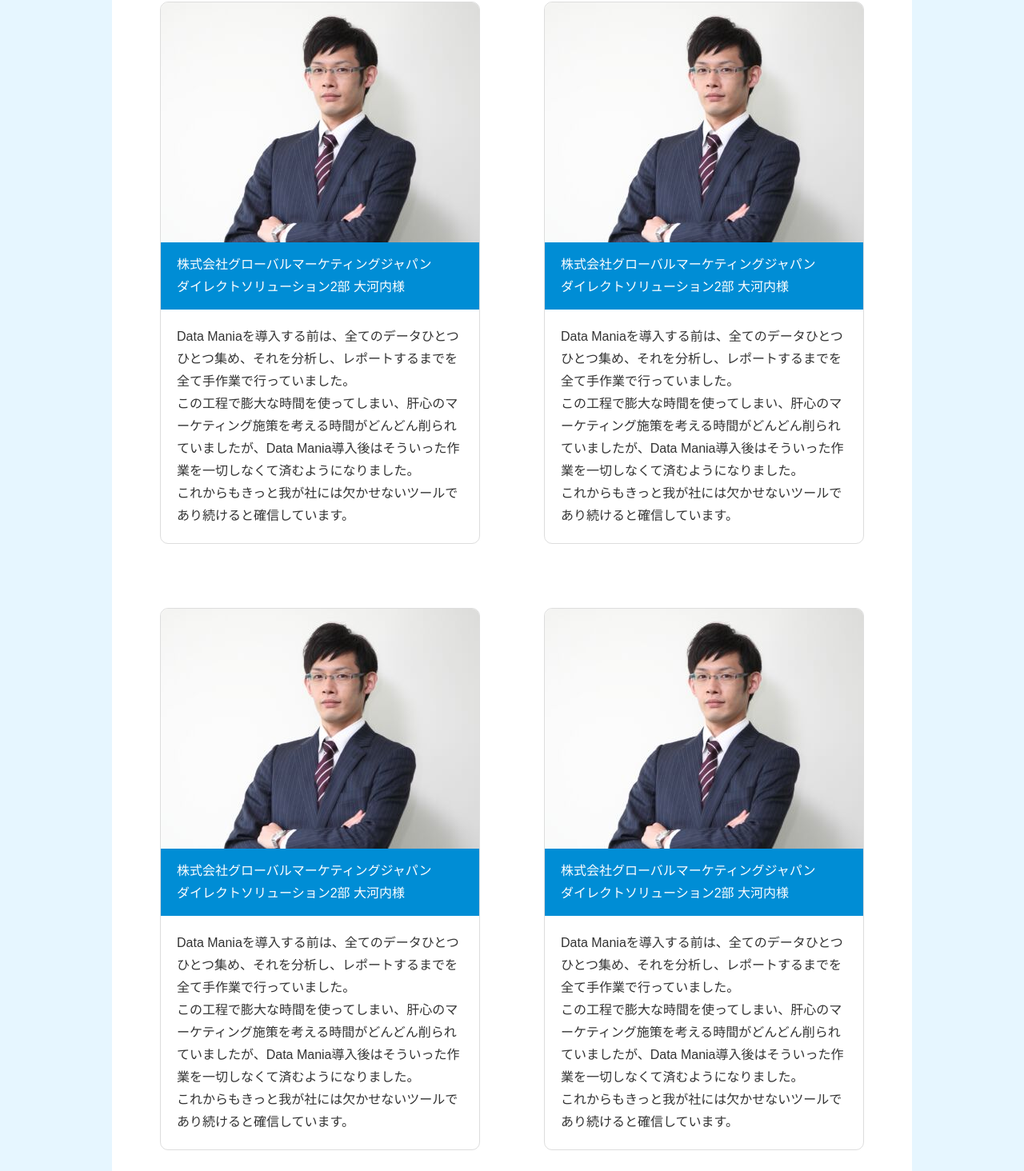
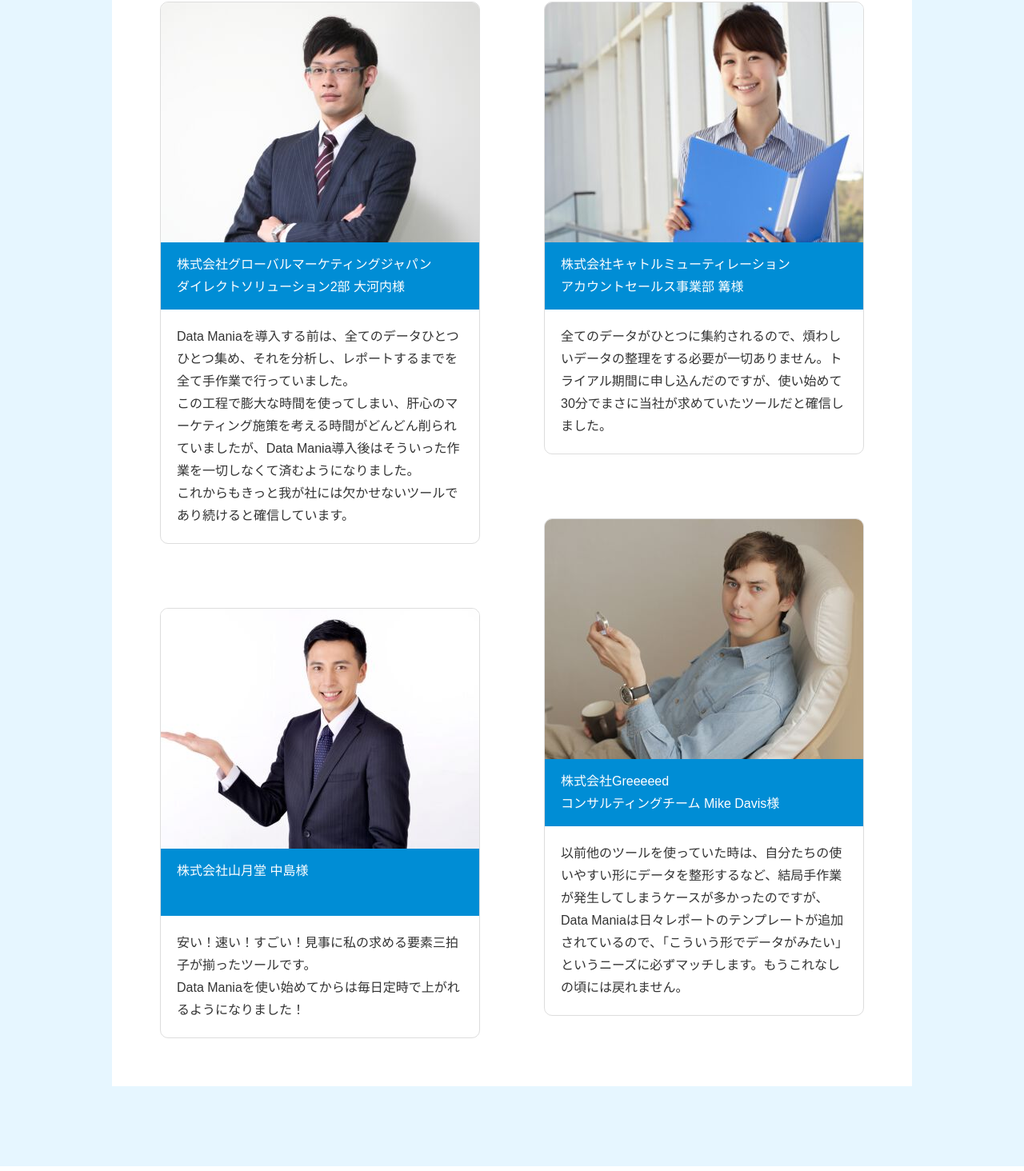
Before and after one commit to bkhyn/__datamania, a plain HTML site: page index.html in a window 1280 px wide. Shown: the part 3376-4840 px from the top of the page at 80% size. Drawn offline with Linux system fonts and the light colour scheme; a script that the page names is missing.

Commit message:
Add files via upload

```diff
--- a/index.html
+++ b/index.html
@@ -102,24 +102,24 @@
           </li>
           <li class="voice-list__item voice-block">
             <figure class="voice-block__client-image">
-              <img src="./images/photo-mr_okochi.jpg" alt="">
-              <figcaption>株式会社グローバルマーケティングジャパン<br>ダイレクトソリューション2部 大河内様</figcaption>
+              <img src="./images/photo-ms_kagari.jpg" alt="">
+              <figcaption>株式会社キャトルミューティレーション<br>アカウントセールス事業部 篝様</figcaption>
             </figure>
-            <p class="voice-block__message">Data Maniaを導入する前は、全てのデータひとつひとつ集め、それを分析し、レポートするまでを全て手作業で行っていました。<br>この工程で膨大な時間を使ってしまい、肝心のマーケティング施策を考える時間がどんどん削られていましたが、Data Mania導入後はそういった作業を一切しなくて済むようになりました。<br>これからもきっと我が社には欠かせないツールであり続けると確信しています。</p>
+            <p class="voice-block__message">全てのデータがひとつに集約されるので、煩わしいデータの整理をする必要が一切ありません。トライアル期間に申し込んだのですが、使い始めて30分でまさに当社が求めていたツールだと確信しました。</p>
           </li>
           <li class="voice-list__item voice-block">
             <figure class="voice-block__client-image">
-              <img src="./images/photo-mr_okochi.jpg" alt="">
-              <figcaption>株式会社グローバルマーケティングジャパン<br>ダイレクトソリューション2部 大河内様</figcaption>
+              <img src="./images/photo-mr_davis.jpg" alt="">
+              <figcaption>株式会社Greeeeed<br>コンサルティングチーム Mike Davis様</figcaption>
             </figure>
-            <p class="voice-block__message">Data Maniaを導入する前は、全てのデータひとつひとつ集め、それを分析し、レポートするまでを全て手作業で行っていました。<br>この工程で膨大な時間を使ってしまい、肝心のマーケティング施策を考える時間がどんどん削られていましたが、Data Mania導入後はそういった作業を一切しなくて済むようになりました。<br>これからもきっと我が社には欠かせないツールであり続けると確信しています。</p>
+            <p class="voice-block__message">以前他のツールを使っていた時は、自分たちの使いやすい形にデータを整形するなど、結局手作業が発生してしまうケースが多かったのですが、Data Maniaは日々レポートのテンプレートが追加されているので、「こういう形でデータがみたい」というニーズに必ずマッチします。もうこれなしの頃には戻れません。</p>
           </li>
           <li class="voice-list__item voice-block">
             <figure class="voice-block__client-image">
-              <img src="./images/photo-mr_okochi.jpg" alt="">
-              <figcaption>株式会社グローバルマーケティングジャパン<br>ダイレクトソリューション2部 大河内様</figcaption>
+              <img src="./images/photo-mr_nakajima.jpg" alt="">
+              <figcaption>株式会社山月堂 中島様</figcaption>
             </figure>
-            <p class="voice-block__message">Data Maniaを導入する前は、全てのデータひとつひとつ集め、それを分析し、レポートするまでを全て手作業で行っていました。<br>この工程で膨大な時間を使ってしまい、肝心のマーケティング施策を考える時間がどんどん削られていましたが、Data Mania導入後はそういった作業を一切しなくて済むようになりました。<br>これからもきっと我が社には欠かせないツールであり続けると確信しています。</p>
+            <p class="voice-block__message">安い！速い！すごい！見事に私の求める要素三拍子が揃ったツールです。<br>Data Maniaを使い始めてからは毎日定時で上がれるようになりました！</p>
           </li>
         </ul>
       </div>
```
